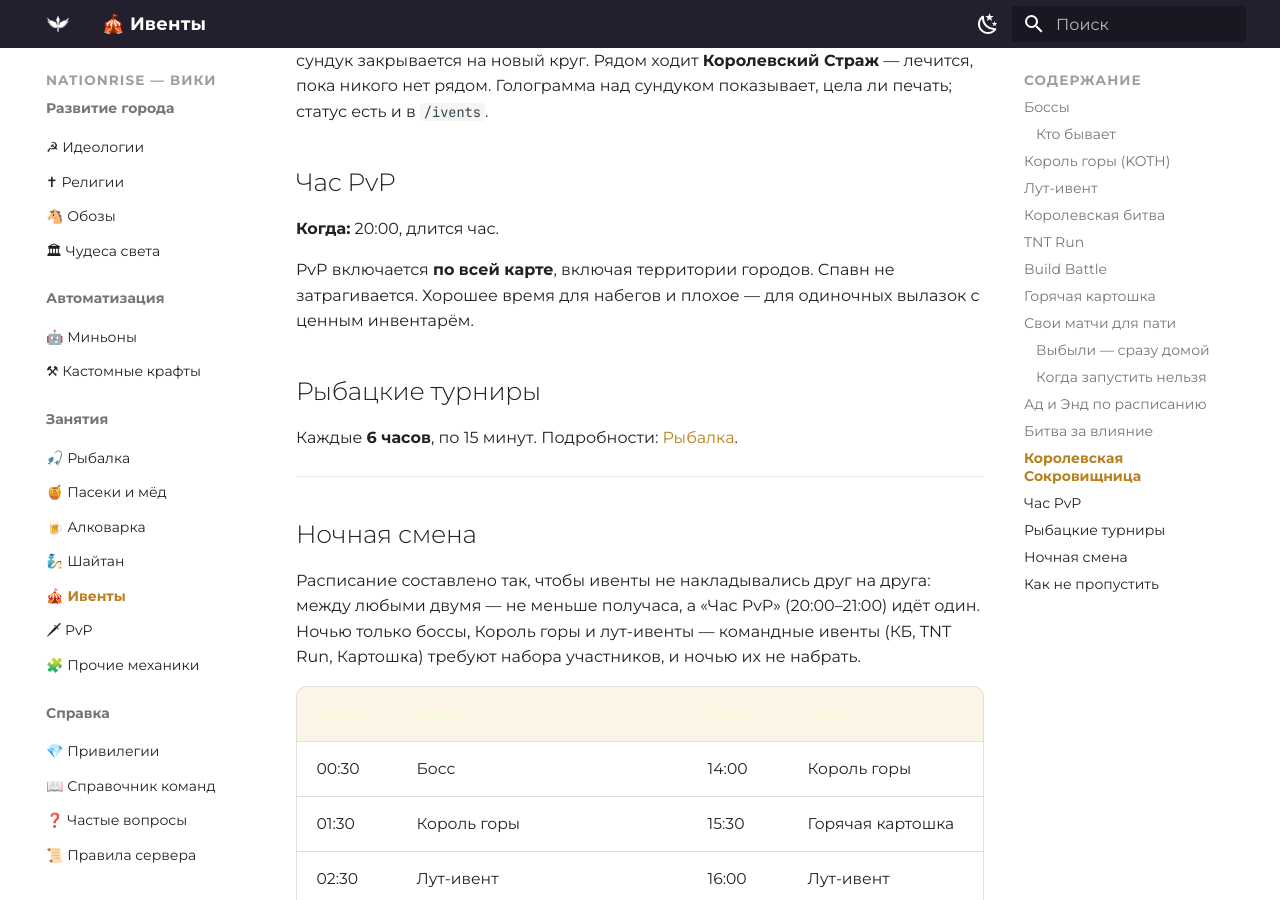
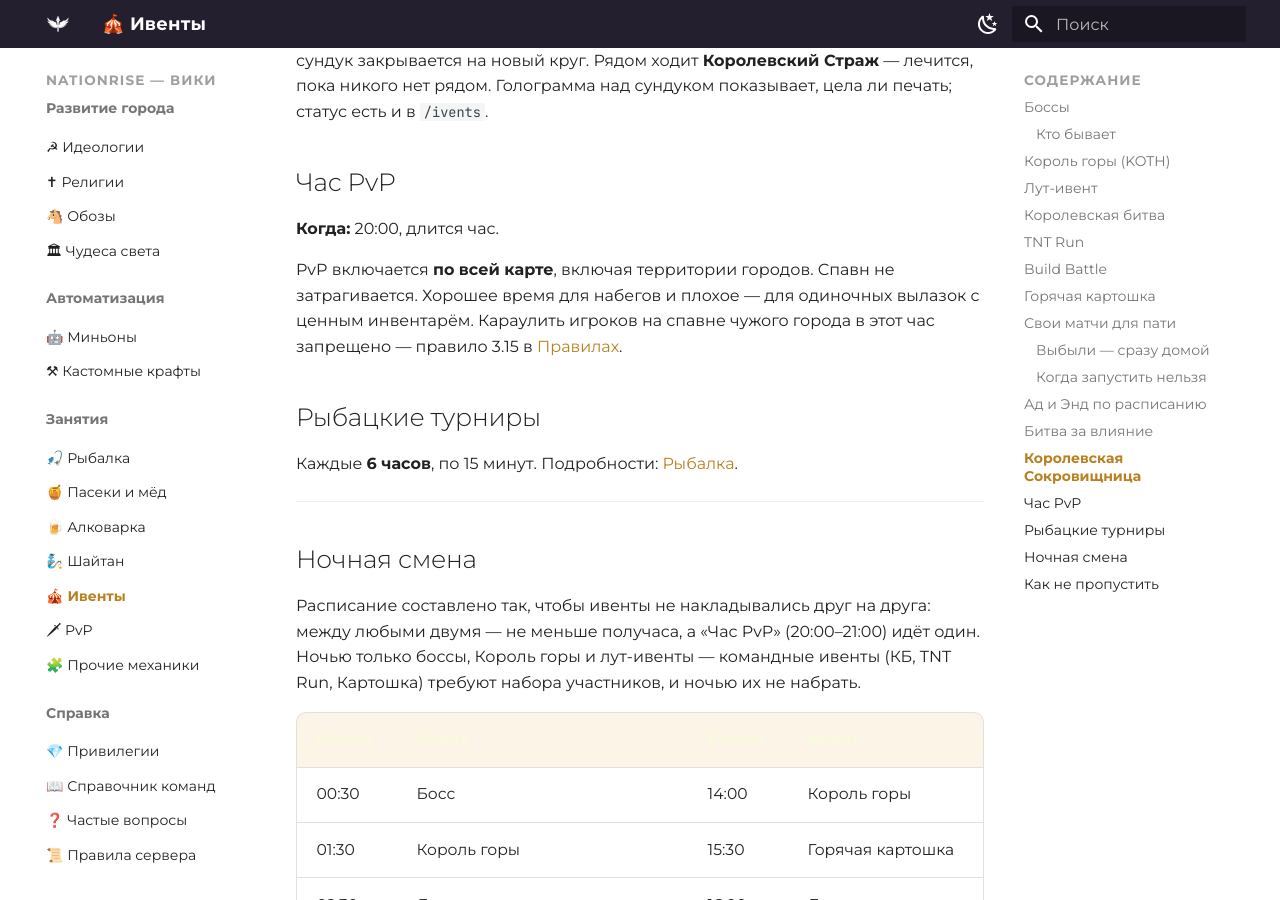
Before and after one commit to zixSSSed/NationRise-Wiki-RU, an MkDocs documentation site: the page built from docs/events.md, in a window 1280 px wide and 900 px high, scrolled down 5511 px. Built offline with MkDocs 1.6.1 and Material for MkDocs 9.7.7, drawn with Linux system fonts in a browser that asks for light colours.

Commit message:
Правила: 3.15 поджидание на спавне города в Час PvP

```diff
--- a/docs/events.md
+++ b/docs/events.md
@@ -194,6 +194,8 @@ TNT Run, Build Battle и Горячую картошку можно запуст
 
 PvP включается **по всей карте**, включая территории городов. Спавн не затрагивается.
 Хорошее время для набегов и плохое — для одиночных вылазок с ценным инвентарём.
+Караулить игроков на спавне чужого города в этот час запрещено — правило 3.15 в
+[Правилах](rules.md).
 
 ## Рыбацкие турниры
 
```
Also changed, not shown: docs/rules.md (+1 -0 lines).
